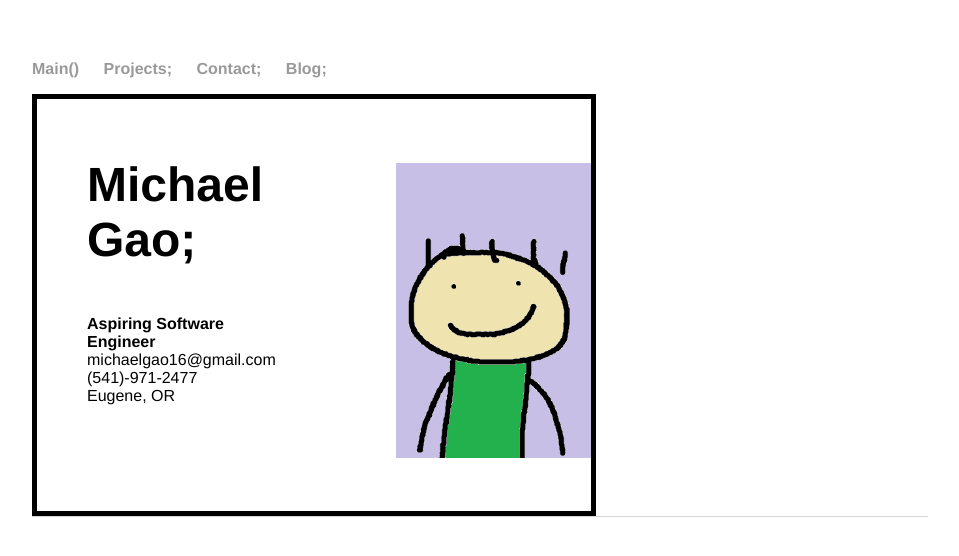
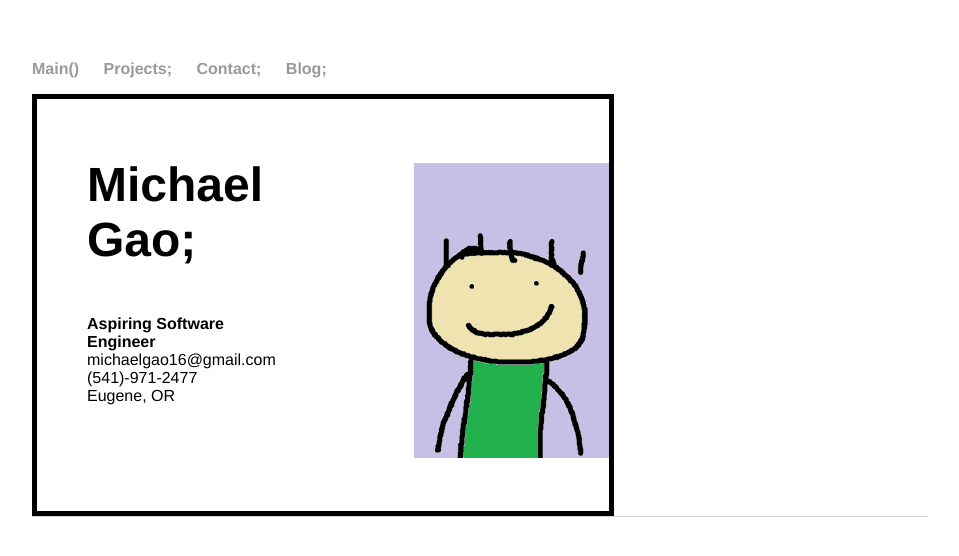
Before and after one commit to michael-c-gao/WebsiteOfMichael, a Jekyll site: the page built from contact/index.html, in a window 1280 px wide. Shown: the top 556 px of the page, without its empty margins (160-1119 px from the left). Built offline with Jekyll 4.4.1, drawn with Linux system fonts in a browser that asks for light colours.

Commit message:
Update index.html

```diff
--- a/contact/index.html
+++ b/contact/index.html
@@ -13,7 +13,7 @@ title: Contact Me
 		border: 0px solid black;
 	}
 		.parent{
-			width:63%;
+			width:65%;
 			height:auto;
 			padding-top:10px;
 			padding-bottom:20px;
```
